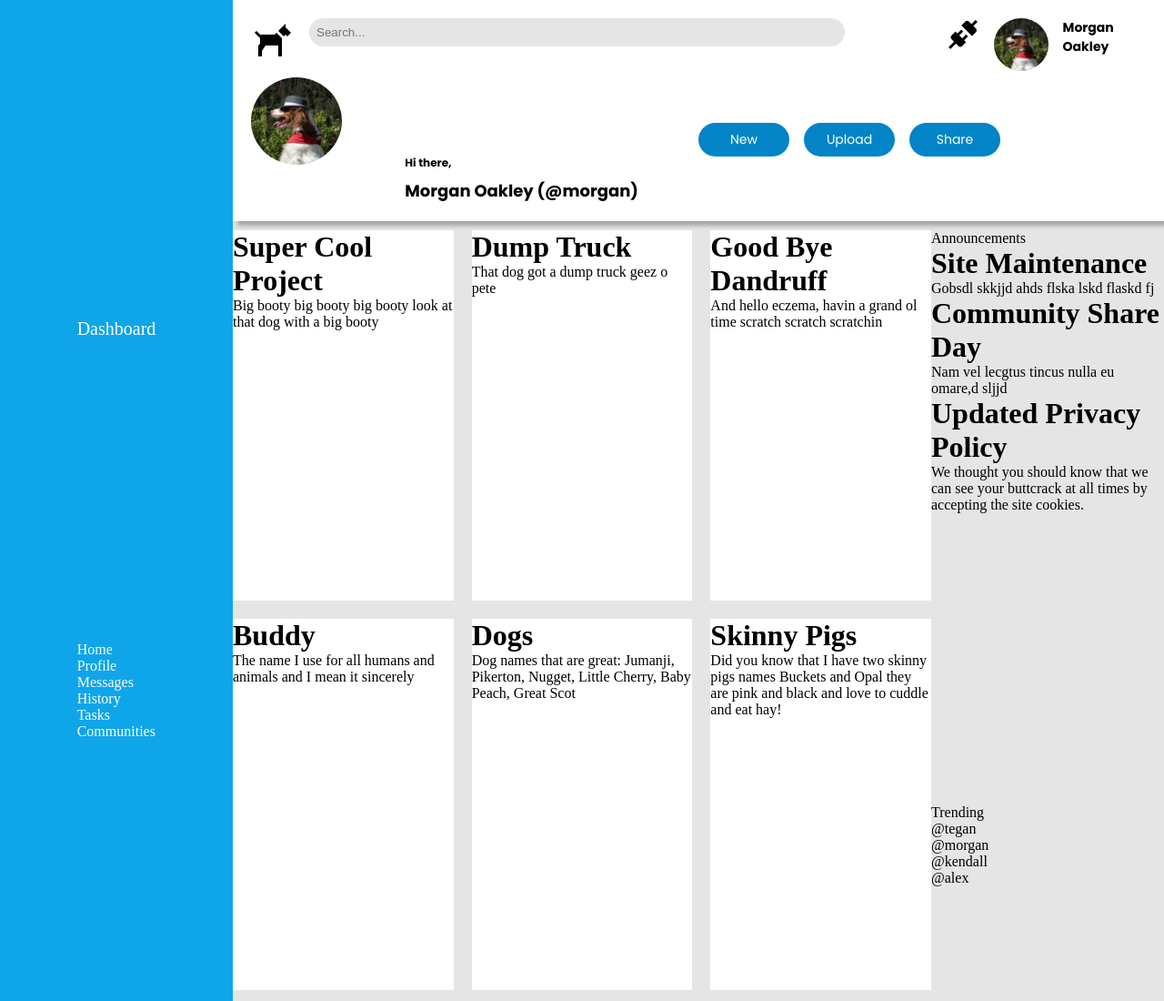
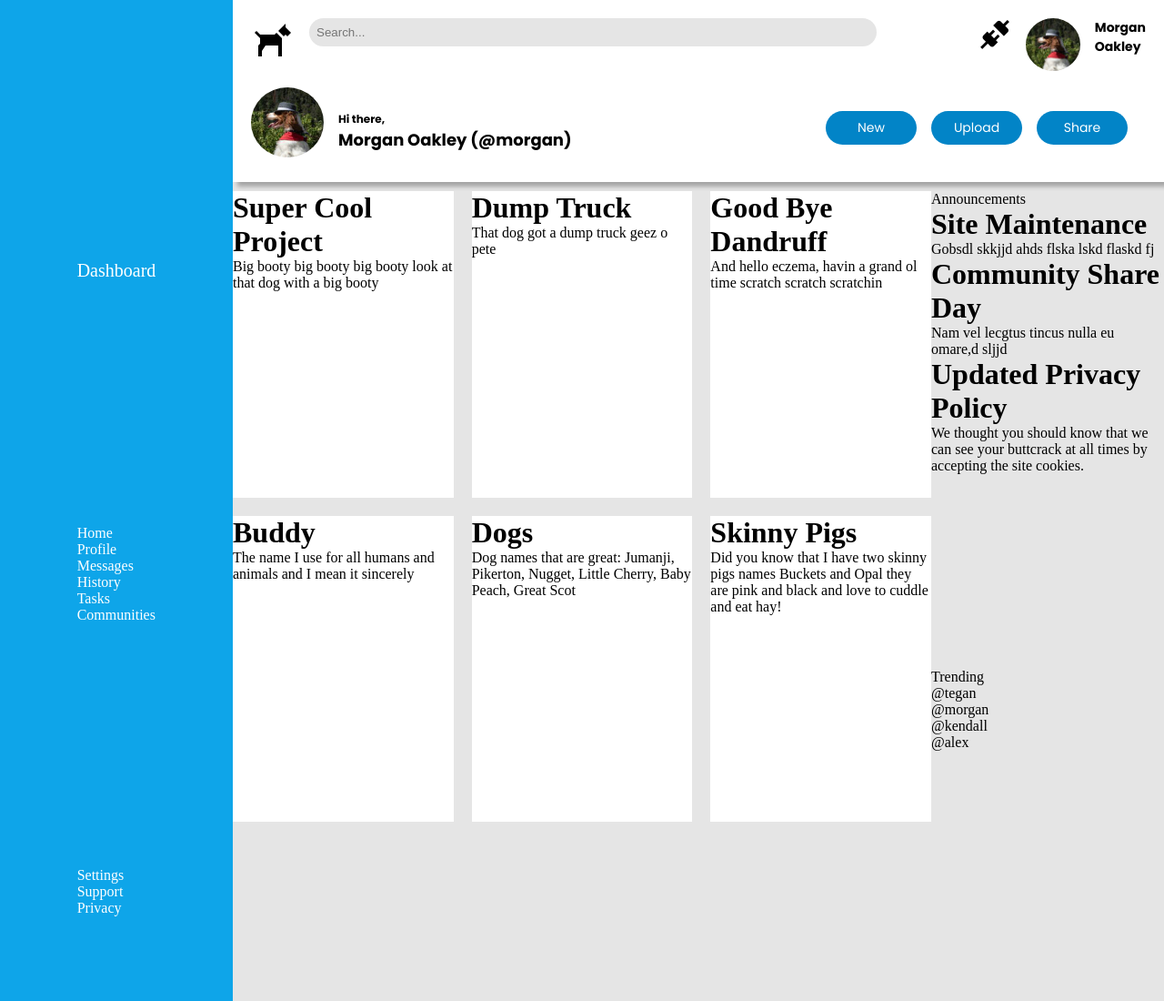
Before and after one commit to emmalgs/admin-dash-TOP, a plain HTML site: page index.html in a window 1280 px wide. Shown: the top 1100 px of the page at 91% size. Drawn offline with Linux system fonts and the light colour scheme.

Commit message:
Use flex for greeting container

```diff
--- a/index.html
+++ b/index.html
@@ -19,10 +19,12 @@
                 <div class="usericon usericon-small"><img src="icon_images/IMG_5377.jpg"></div>
                 <div class="username">Morgan Oakley</div>
             </div>
-            <div class="user-greet">
+            <div class="greet-container">
                 <div class="usericon"><img src="icon_images/IMG_5377.jpg"></div>
-                <div class="greeting">Hi there,</div>
-                <div class="username-greet">Morgan Oakley (@morgan)</div>
+                <div class="user-greet">
+                    <div class="greeting">Hi there,</div>
+                    <div class="username-greet">Morgan Oakley (@morgan)</div>
+                </div>
             </div>
             <div class="user-tools">
                 <button class="new-btn">New</button>
--- a/styles.css
+++ b/styles.css
@@ -40,6 +40,7 @@ body {
 
     display: grid;
     grid-template-columns: 1fr 1fr;
+    grid-template-rows: repeat(2, 80px);
 }
 
 .info-head {
@@ -80,6 +81,7 @@ input[type="text"],
 
 .username {
     font-size: 14px;
+    flex: 1;
 }
 
 .user-tools {
@@ -89,36 +91,42 @@ input[type="text"],
     gap: 16px;
     align-items: center;
     margin-right: 20px;
+    justify-self: end;
 }
 
+.greet-container {
+    grid-row: 2/3;
+
+    display: flex;
+    flex-direction: row;
+    align-items: flex-end;
+}
 .user-greet {
-    grid-row: 2/3;
+    margin-left: 16px;
     display: grid;
-    grid-template-columns: 1fr 2fr;
-    grid-template-rows: ;
-    gap: 8px;
-    align-items: end;
+    grid-template-rows: repeat(2, 40px);
 }
 
 .greeting {
     font-size: 12px;
     grid-column: 2 / 3;
     width: 25%;
-
+    align-self: flex-end;
 }
 .username-greet {
     font-size: 18px;
     grid-column: 2 / 3;
     grid-row: 2 /3;
+    align-self: flex-start;
 }
-.usericon {
-    grid-column: 1 / 2;
 
-}
 .usericon > img {
     border-radius: 50%;
     height: auto;
-    width: clamp(30px, 100px, 150px);
+    width: clamp(30px, 80px, 100px);
+    grid-column: 1 /2;
+    grid-row: 1 / span 3;
+    justify-self: end;
 }
 .usericon-small > img {
     border-radius: 50%;
```
